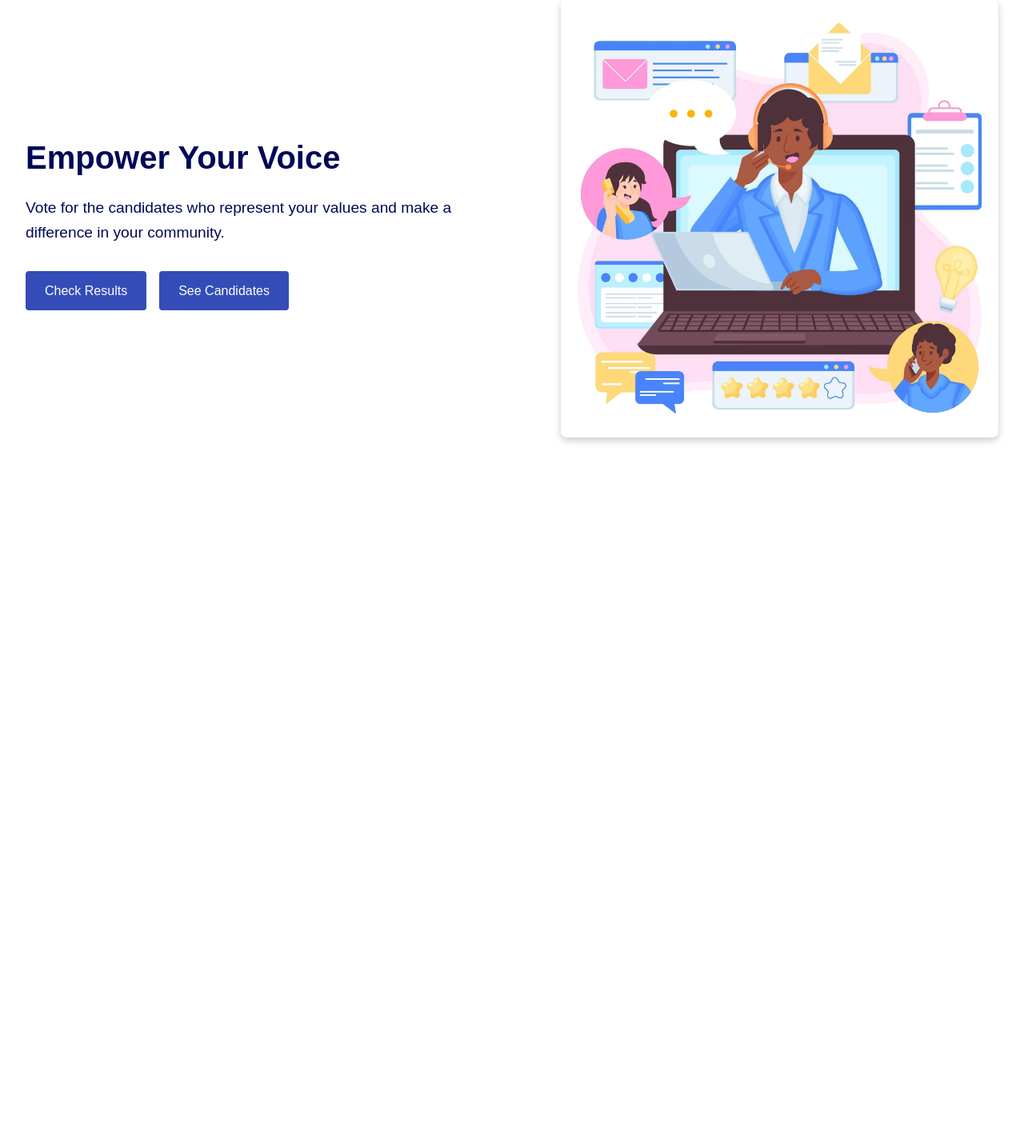
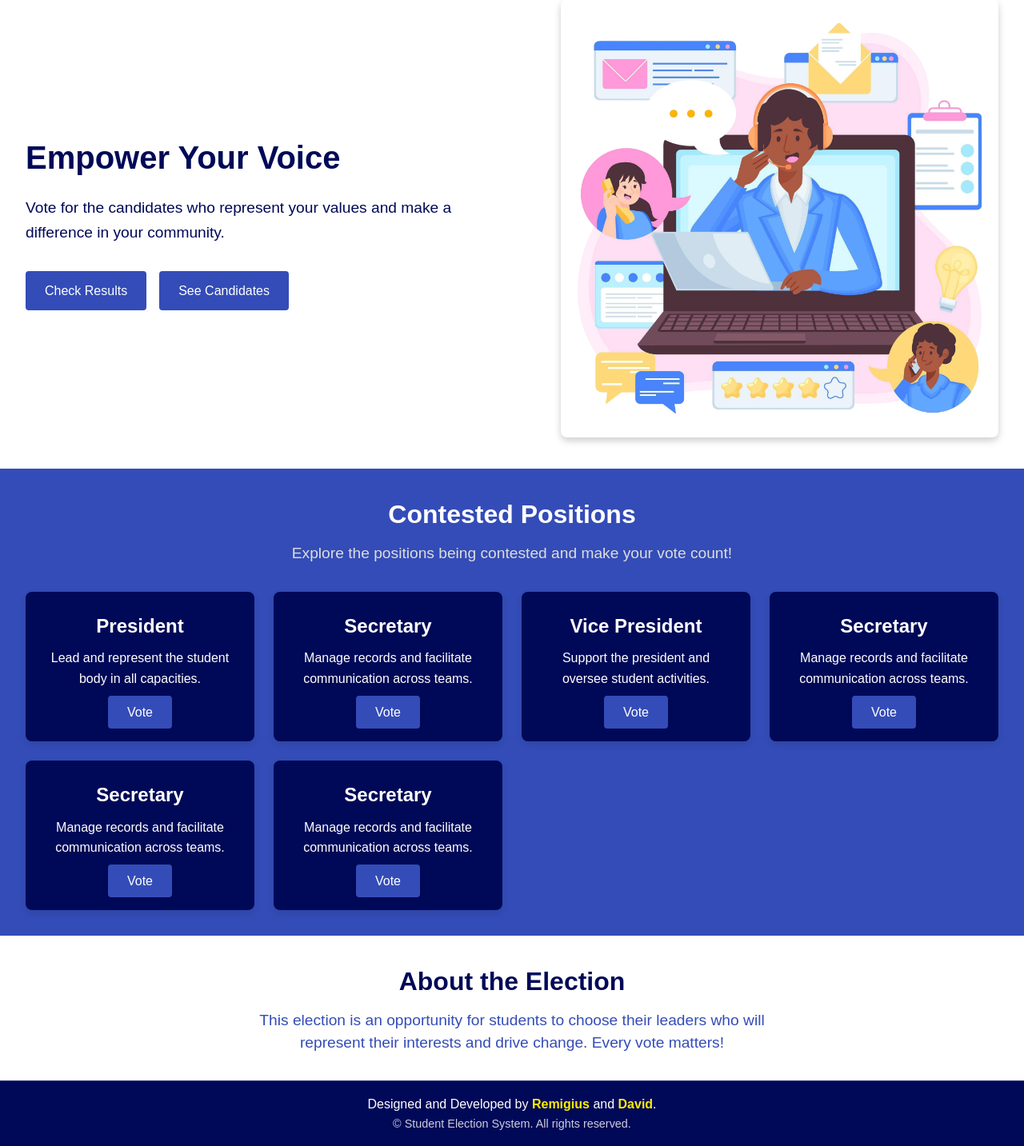
Before and after one commit to giusmahnn/nimeche, a Django app: page / in a window 1280 px wide. Shown: the part 103-1536 px from the top of the page at 80% size. Before the commit the page ends 657 px from the top, so only its background shows below. Run offline with Django 5.2, Linux system fonts and the light colour scheme.

Commit message:
Added the home page

```diff
--- a/static/css/styles.css
+++ b/static/css/styles.css
@@ -29,6 +29,7 @@ a {
 	text-decoration: none;
 }
 
+/* Nav Bar */
 .navbar {
 	display: flex;
 	justify-content: space-between;
@@ -60,6 +61,7 @@ a {
 	color: var(--primary-color);
 }
 
+/* Hero Section */
 .hero {
 	display: flex;
 	align-items: center;
@@ -150,3 +152,121 @@ a {
 		border-radius: 4px;
 	}
 }
+
+/* Vote List */
+.positions {
+	padding: 2rem;
+	background-color: var(--secondary-color);
+	color: var(--text-color);
+}
+
+.positions-header {
+	text-align: center;
+	margin-bottom: 2rem;
+}
+
+.positions-title {
+	font-size: 2rem;
+	margin-bottom: 0.5rem;
+}
+
+.positions-description {
+	font-size: 1.2rem;
+	color: #dddddd;
+}
+
+.positions-list {
+	display: grid;
+	grid-template-columns: repeat(auto-fit, minmax(250px, 1fr));
+	gap: 1.5rem;
+}
+
+.position-card {
+	background-color: var(--primary-color);
+	border-radius: 8px;
+	padding: 1.5rem;
+	box-shadow: 0 4px 10px rgba(0, 0, 0, 0.1);
+	text-align: center;
+	color: var(--text-color);
+	transition: transform 0.3s ease, box-shadow 0.3s ease;
+}
+
+.position-card:hover {
+	transform: translateY(-5px);
+	box-shadow: 0 8px 20px rgba(0, 0, 0, 0.2);
+}
+
+.position-name {
+	font-size: 1.5rem;
+	margin-bottom: 0.5rem;
+}
+
+.position-description {
+	font-size: 1rem;
+	margin-bottom: 1rem;
+}
+
+.vote-btn {
+	background-color: var(--secondary-color);
+	color: var(--text-color);
+	text-decoration: none;
+	padding: 0.75rem 1.5rem;
+	border-radius: 4px;
+	font-size: 1rem;
+	transition: background-color 0.3s ease;
+}
+
+.vote-btn:hover {
+	background-color: var(--accent-color);
+	color: var(--primary-color);
+}
+
+/* About Election */
+.about-election {
+	padding: 2rem;
+	text-align: center;
+	color: var(--primary-color);
+}
+
+.about-title {
+	font-size: 2rem;
+	margin-bottom: 0.5rem;
+}
+
+.about-description {
+	font-size: 1.2rem;
+	color: var(--secondary-color);
+	max-width: 700px;
+	margin: 0 auto;
+	line-height: 1.5;
+}
+
+/* Footer Section */
+.site-footer {
+	padding: 1rem;
+	text-align: center;
+	background-color: var(--primary-color);
+	color: var(--text-color);
+	border-top: 1px solid rgba(255, 255, 255, 0.2);
+}
+
+.footer-text {
+	font-size: 1rem;
+	margin: 0;
+}
+
+.footer-link {
+	color: var(--accent-color);
+	text-decoration: none;
+	font-weight: bold;
+}
+
+.footer-link:hover {
+	text-decoration: underline;
+}
+
+.footer-copyright {
+	font-size: 0.9rem;
+	color: rgba(255, 255, 255, 0.8);
+	margin: 0;
+}
--- a/templates/partials/footer.html
+++ b/templates/partials/footer.html
@@ -0,0 +1,13 @@
+{% load static %}
+<!-- Footer Section -->
+ <footer class="site-footer">
+  <p class="footer-text">
+    Designed and Developed by
+    <a href="#" target="_blank" class="footer-link">Remigius</a>
+    and
+    <a href="https://www.linkedin.com/in/davidinmichael/" target="_blank" class="footer-link">David</a>.
+  </p>
+   <p class="footer-copyright">
+    &copy; <span id="current-year"></span> Student Election System. All rights reserved.
+  </p>
+</footer>
--- a/voting/templates/voting/home.html
+++ b/voting/templates/voting/home.html
@@ -1,5 +1,6 @@
 {% extends "base.html" %}
 {% load static %} {% block title %} Vote Here {% endblock title %} {% block content %}
+<!-- Hero -->
 <section class="hero">
   <div class="hero-content">
     <h1 class="hero-title">Empower Your Voice</h1>
@@ -14,4 +15,52 @@
   </div>
 </section>
 
+<!-- Vote List -->
+<section class="positions">
+  <div class="positions-header">
+    <h2 class="positions-title">Contested Positions</h2>
+    <p class="positions-description">Explore the positions being contested and make your vote count!</p>
+  </div>
+  <div class="positions-list">
+    <div class="position-card">
+      <h3 class="position-name">President</h3>
+      <p class="position-description">Lead and represent the student body in all capacities.</p>
+      <a href="#" class="btn vote-btn">Vote</a>
+    </div>
+    <div class="position-card">
+      <h3 class="position-name">Secretary</h3>
+      <p class="position-description">Manage records and facilitate communication across teams.</p>
+      <a href="#" class="btn vote-btn">Vote</a>
+    </div>
+    <div class="position-card">
+      <h3 class="position-name">Vice President</h3>
+      <p class="position-description">Support the president and oversee student activities.</p>
+      <a href="#" class="btn vote-btn">Vote</a>
+    </div>
+    <div class="position-card">
+      <h3 class="position-name">Secretary</h3>
+      <p class="position-description">Manage records and facilitate communication across teams.</p>
+      <a href="#" class="btn vote-btn">Vote</a>
+    </div>
+    <div class="position-card">
+      <h3 class="position-name">Secretary</h3>
+      <p class="position-description">Manage records and facilitate communication across teams.</p>
+      <a href="#" class="btn vote-btn">Vote</a>
+    </div>
+    <div class="position-card">
+      <h3 class="position-name">Secretary</h3>
+      <p class="position-description">Manage records and facilitate communication across teams.</p>
+      <a href="#" class="btn vote-btn">Vote</a>
+    </div>
+  </div>
+</section>
+
+<!-- About Election -->
+ <section class="about-election">
+  <h2 class="about-title">About the Election</h2>
+  <p class="about-description">
+    This election is an opportunity for students to choose their leaders who will represent their interests and drive change. Every vote matters!
+  </p>
+</section>
+
 {% endblock content %}
```
